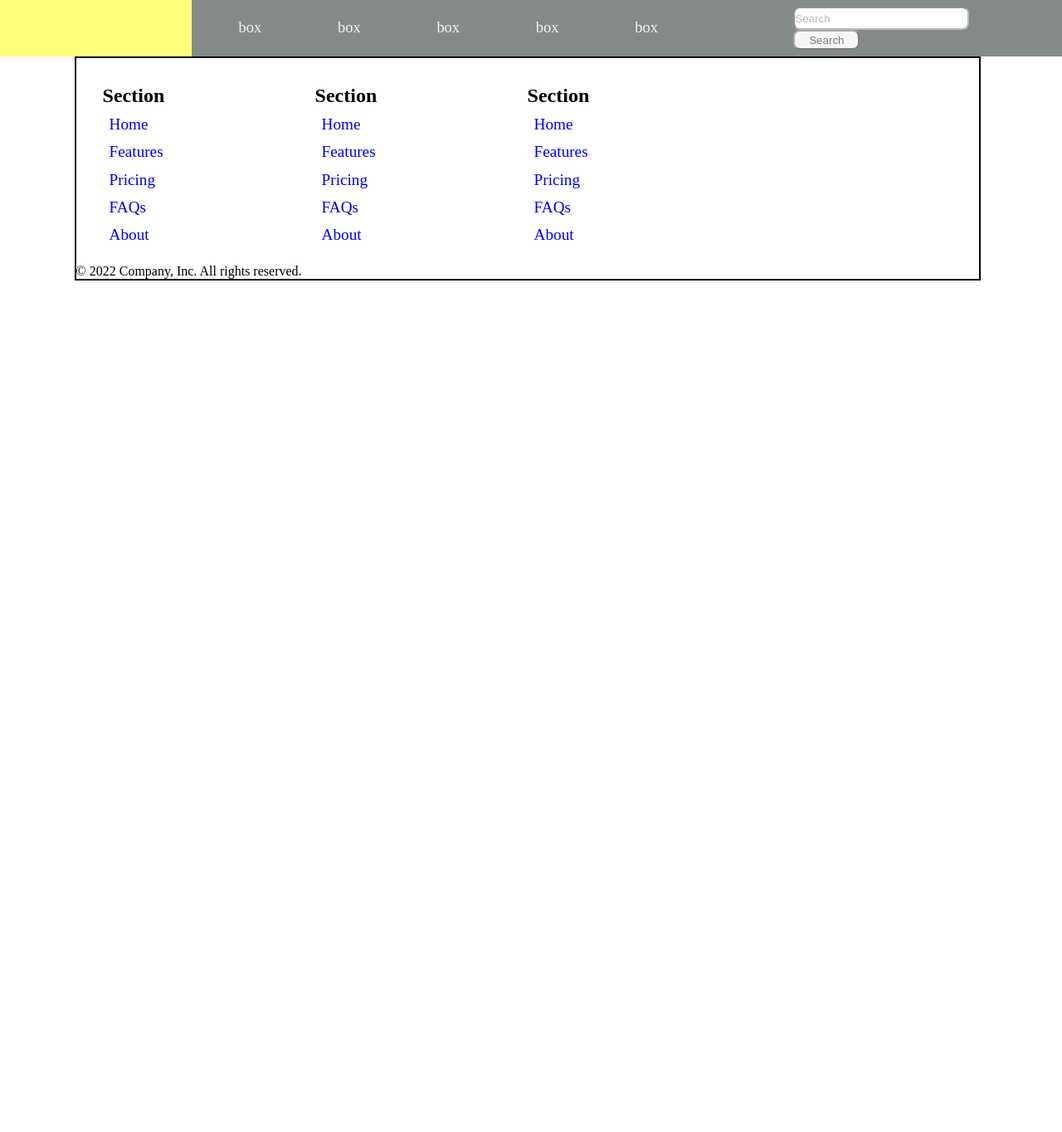
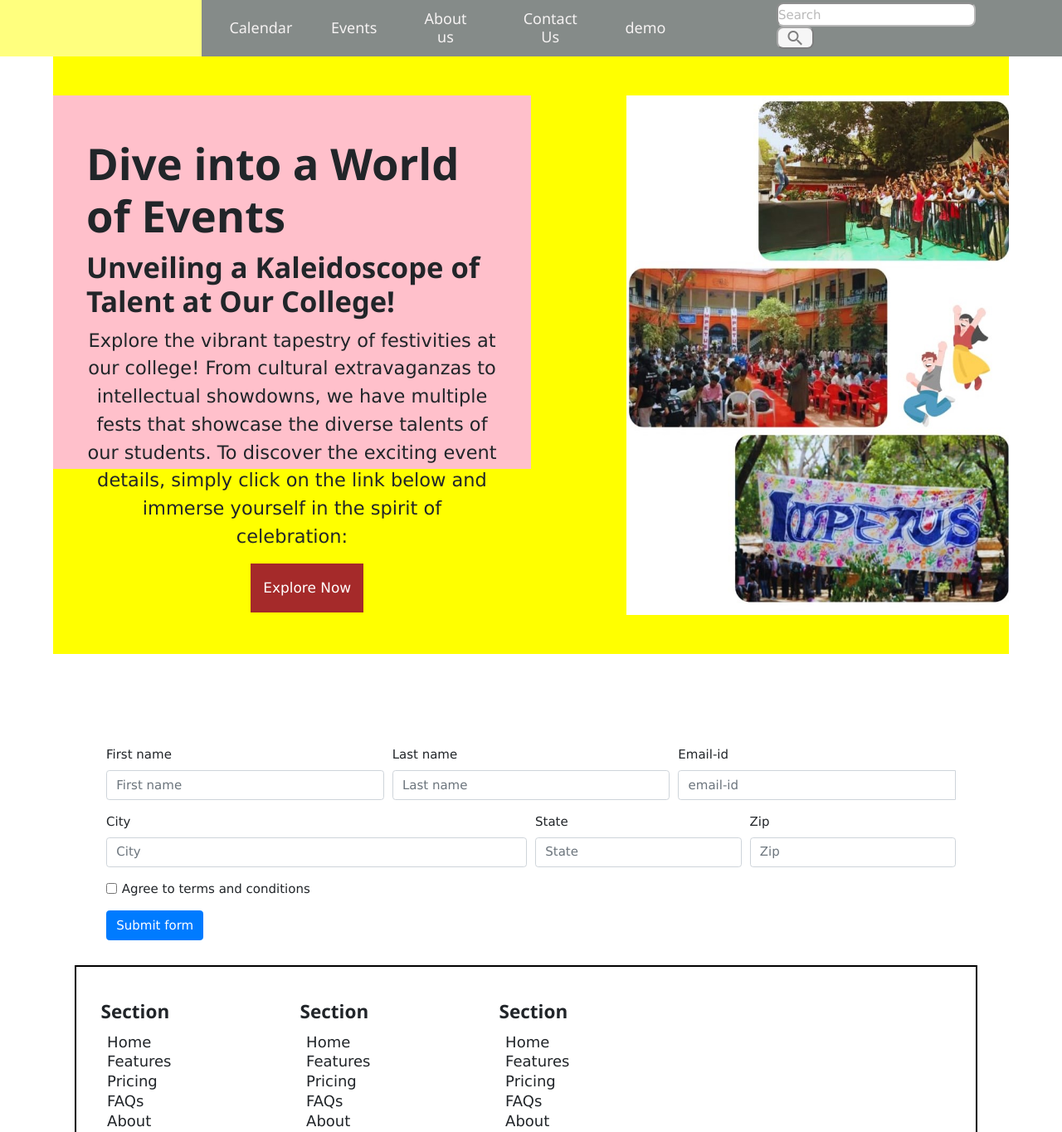
Before and after one commit to Nandeesh-nh/nvme, a plain HTML site: page index.html in a window 1280 px wide. Shown: the top 1364 px of the page at 83% size. Before the commit the page ends 800 px from the top, so only its background shows below. Drawn offline with nearby package versions, Linux system fonts and the light colour scheme.

Commit message:
adding section content

```diff
--- a/index.html
+++ b/index.html
@@ -6,87 +6,43 @@
     <meta name="viewport" content="width=device-width, initial-scale=1.0">
     <title>Document</title>
     <link rel="stylesheet" href="style.css">
+    <link rel="stylesheet" href="https://cdn.jsdelivr.net/npm/bootstrap@4.0.0/dist/css/bootstrap.min.css" integrity="sha384-Gn5384xqQ1aoWXA+058RXPxPg6fy4IWvTNh0E263XmFcJlSAwiGgFAW/dAiS6JXm" crossorigin="anonymous">
+    <link rel="stylesheet" href="https://www.w3schools.com/w3css/4/w3.css">
+    <link rel="stylesheet" href="https://fonts.googleapis.com/icon?family=Material+Icons">
 </head>
 
 <body>
 
     <header>
 
-        <nav>
+        <navbox>
             <div class="imgc">
                 <!-- <img class="logo" src="GANESHA.png" alt=""> -->
             </div>
 
 
 
-            <div class="navbar">box</div>
-            <div class="navbar">box</div>
-            <div class="navbar">box</div>
-            <div class="navbar">box</div>
-            <div class="navbar">box</div>
+            <div class="navbar1"><h5>Calendar</h5></div>
+            <div class="navbar1"><h5>Events</h5></div>
+            <div class="navbar1"><h5>About us</h5></div>
+            <div class="navbar1"><h5>Contact Us</h5></div>
+            <div class="navbar1"><h5>demo</h5></div>
 
             <form role="search" id="form">
                 <input type="" id="query" name="q" placeholder="Search" through site content">
-                <button>Search</button>
+                <button><i class="material-icons">search</i></button>
             </form>
 
-        </nav>
+        </navbox>
 
     </header>
 
 
 
 
-    <!-- <footer class="footbox">
-        di
-        <div class="row">
-          <div class="footbox">
-            <h5>Section</h5>
-            <ul class="nav flex-column">
-              <li class="nav-item mb-2"><a href="#" class="nav-link p-0 text-muted">Home</a></li>
-              <li class="nav-item mb-2"><a href="#" class="nav-link p-0 text-muted">Features</a></li>
-              <li class="nav-item mb-2"><a href="#" class="nav-link p-0 text-muted">Pricing</a></li>
-              <li class="nav-item mb-2"><a href="#" class="nav-link p-0 text-muted">FAQs</a></li>
-              <li class="nav-item mb-2"><a href="#" class="nav-link p-0 text-muted">About</a></li>
-            </ul>
-          </div>
 
-          <div class="footbox">
-            <h5>Section</h5>
-            <ul class="nav flex-column">
-              <li class="nav-item mb-2"><a href="#" class="nav-link p-0 text-muted">Home</a></li>
-              <li class="nav-item mb-2"><a href="#" class="nav-link p-0 text-muted">Features</a></li>
-              <li class="nav-item mb-2"><a href="#" class="nav-link p-0 text-muted">Pricing</a></li>
-              <li class="nav-item mb-2"><a href="#" class="nav-link p-0 text-muted">FAQs</a></li>
-              <li class="nav-item mb-2"><a href="#" class="nav-link p-0 text-muted">About</a></li>
-            </ul>
-          </div>
 
-          <div class="footbox">
-            <h5>Section</h5>
-            <ul class="nav flex-column">
-              <li class="nav-item mb-2"><a href="#" class="nav-link p-0 text-muted">Home</a></li>
-              <li class="nav-item mb-2"><a href="#" class="nav-link p-0 text-muted">Features</a></li>
-              <li class="nav-item mb-2"><a href="#" class="nav-link p-0 text-muted">Pricing</a></li>
-              <li class="nav-item mb-2"><a href="#" class="nav-link p-0 text-muted">FAQs</a></li>
-              <li class="nav-item mb-2"><a href="#" class="nav-link p-0 text-muted">About</a></li>
-            </ul>
-          </div>
-
-          <div class="footbox">
-            <form>
-              <h5>Subscribe to our newsletter</h5>
-              <p>Monthly digest of what's new and exciting from us.</p>
-              <div class="d-flex flex-column flex-sm-row w-100 gap-2">
-                <label for="newsletter1" class="visually-hidden">Email address</label>
-                <input id="newsletter1" type="text" class="form-control" placeholder="Email address" fdprocessedid="jv5ci6">
-                <button class="btn btn-primary" type="button" fdprocessedid="19bavl">Subscribe</button>
-              </div>
-            </form>
-          </div>
-        </div>
-
-        <div class="d-flex flex-column flex-sm-row justify-content-between "footbox">
+   <!--     <div class="d-flex flex-column flex-sm-row justify-content-between "footbox">
           <p>© 2022 Company, Inc. All rights reserved.</p>
           <ul class="list-unstyled d-flex">
             <li class="ms-3"><a class="link-dark" href="#"><svg class="bi" width="24" height="24"><use xlink:href="#twitter"></use></svg></a></li>
@@ -95,8 +51,112 @@
           </ul>
         </div>
       </footer>
-    <script src="script.js"></script> -->
+    <script src="script.js"></script>-->
+    <section class = "content">
+          <div class = "intro-box">
+            <div class = "info">
+                <h1>Dive into a World of Events</h1>
+                <h3>Unveiling a Kaleidoscope of Talent at Our College!</h3>
+              <p>Explore the vibrant tapestry of festivities at our college! From cultural extravaganzas to intellectual showdowns, we have multiple fests that showcase the diverse talents of our students. To
+              discover the exciting event details, simply click on the link below and immerse yourself in the spirit of celebration:</p>
+                 <button><a href = "#">Explore Now</a></button>
+            </div>
+            <div class ="image">
 
+                  <img src = "./image/WhatsApp Image 2024-02-10 at 12.00.54_c16c036b.jpg" alt = "event-1">
+
+            </div>
+          </div>
+    </section>
+
+    <section class = "form">
+      <form class="needs-validation" novalidate>
+        <div class="form-row">
+          <div class="col-md-4 mb-3">
+            <label for="validationCustom01">First name</label>
+            <input type="text" class="form-control" id="validationCustom01" placeholder="First name" required>
+            <div class="valid-feedback">
+              Looks good!
+            </div>
+          </div>
+          <div class="col-md-4 mb-3">
+            <label for="validationCustom02">Last name</label>
+            <input type="text" class="form-control" id="validationCustom02" placeholder="Last name" required>
+            <div class="valid-feedback">
+              Looks good!
+            </div>
+          </div>
+          <div class="col-md-4 mb-3">
+            <label for="validationCustomUsername">Email-id</label>
+            <div class="input-group">
+              <!-- <div class="input-group-prepend">
+                <span class="input-group-text" id="inputGroupPrepend">@</span>
+              </div> -->
+              <input type="email" class="form-control" id="validationCustomUsername" placeholder="email-id" aria-describedby="inputGroupPrepend" required>
+              <div class="invalid-feedback">
+                Please choose a username.
+              </div>
+            </div>
+          </div>
+        </div>
+        <div class="form-row">
+          <div class="col-md-6 mb-3">
+            <label for="validationCustom03">City</label>
+            <input type="text" class="form-control" id="validationCustom03" placeholder="City" required>
+            <div class="invalid-feedback">
+              Please provide a valid city.
+            </div>
+          </div>
+          <div class="col-md-3 mb-3">
+            <label for="validationCustom04">State</label>
+            <input type="text" class="form-control" id="validationCustom04" placeholder="State" required>
+            <div class="invalid-feedback">
+              Please provide a valid state.
+            </div>
+          </div>
+          <div class="col-md-3 mb-3">
+            <label for="validationCustom05">Zip</label>
+            <input type="text" class="form-control" id="validationCustom05" placeholder="Zip" required>
+            <div class="invalid-feedback">
+              Please provide a valid zip.
+            </div>
+          </div>
+        </div>
+        <div class="form-group">
+          <div class="form-check">
+            <input class="form-check-input" type="checkbox" value="" id="invalidCheck" required>
+            <label class="form-check-label" for="invalidCheck">
+              Agree to terms and conditions
+            </label>
+            <div class="invalid-feedback">
+              You must agree before submitting.
+            </div>
+          </div>
+        </div>
+        <button class="btn btn-primary" type="submit">Submit form</button>
+      </form>
+
+      <script>
+      // Example starter JavaScript for disabling form submissions if there are invalid fields
+      (function() {
+        'use strict';
+        window.addEventListener('load', function() {
+          // Fetch all the forms we want to apply custom Bootstrap validation styles to
+          var forms = document.getElementsByClassName('needs-validation');
+          // Loop over them and prevent submission
+          var validation = Array.prototype.filter.call(forms, function(form) {
+            form.addEventListener('submit', function(event) {
+              if (form.checkValidity() === false) {
+                event.preventDefault();
+                event.stopPropagation();
+              }
+              form.classList.add('was-validated');
+            }, false);
+          });
+        }, false);
+      })();
+      </script>
+    </section>
     <footer>
         <div class="footbox">
             <div class = "f-1">
@@ -136,6 +196,9 @@
               </div>
         </div>
     </footer>
+    <script src="https://code.jquery.com/jquery-3.2.1.slim.min.js" integrity="sha384-KJ3o2DKtIkvYIK3UENzmM7KCkRr/rE9/Qpg6aAZGJwFDMVNA/GpGFF93hXpG5KkN" crossorigin="anonymous"></script>
+<script src="https://cdn.jsdelivr.net/npm/popper.js@1.12.9/dist/umd/popper.min.js" integrity="sha384-ApNbgh9B+Y1QKtv3Rn7W3mgPxhU9K/ScQsAP7hUibX39j7fakFPskvXusvfa0b4Q" crossorigin="anonymous"></script>
+<script src="https://cdn.jsdelivr.net/npm/bootstrap@4.0.0/dist/js/bootstrap.min.js" integrity="sha384-JZR6Spejh4U02d8jOt6vLEHfe/JQGiRRSQQxSfFWpi1MquVdAyjUar5+76PVCmYl" crossorigin="anonymous"></script>
 </body>
 
 </html>
--- a/style.css
+++ b/style.css
@@ -23,29 +23,24 @@
 
 
 /* nav bar */
-.navbar{
-    width: 7.25rem;
-    height:1.4rem;
+.navbar1{
+    width: auto;
+    height: auto;
     margin-left:1.3rem ;
     color: rgb(238, 232, 232);
     border-radius: 7px;
     /* border: 2px solid rgb(245, 242, 242); */
     /* margin-top: 1.56rem; */
     text-align: center;
-    font-size: 1.15em;
-    padding-top: 0.2em;
-    padding-bottom: 0.2em;
+    font-size: 0.3em;
+    padding : 0.3em 3em 0.3em 3em;
     /* font-weight: bold; */
-
-
-
 }
-.navbar:hover{
+.navbar1:hover{
     border: 2px solid rgb(245, 242, 242);
-    font-size: 1.2em;
     font-weight: bold;
 }
-nav {
+navbox {
     display: flex;
     flex-direction : row;
     /* justify-content: flex-end; */
@@ -66,8 +61,8 @@ header{
 
 #form input{
     align-self:self-end;
-    height: 1.5rem;
-    width: 13rem;
+    height: 1.95rem;
+    width: 16rem;
     border-radius: 8px;
 
 }
@@ -77,10 +72,10 @@ header{
     margin-left: 8rem;
 
 }
-#form button{
-    height: 1.5rem;
+#form>button{
+    height: 1.8rem;
     border-radius: 8px;
-    width: 5rem;
+    width: 3rem;
 }
 
 
@@ -94,7 +89,7 @@ header{
 }
 .f-1 {
      display : flex;
-    flex-direction : row;
+     flex-direction : row;
 }
 .footbox1 {
     height: 11rem;
@@ -124,3 +119,79 @@ header{
     font-size : 1.5rem;
     font-weight: bold;
 }
+
+
+/*
+content part */
+.content {
+    height : 100vh;
+    width : 100%;
+}
+.intro-box{
+    height : 90vh;
+    background-color: yellow;
+    width : 90%;
+    margin : auto;
+    display : flex;
+    flex-direction : row;
+    flex-wrap : wrap;
+    align-content : center;
+    justify-content: space-between;
+    margin : auto;
+}
+.info {
+    height : 30rem;
+    width : 50%;
+    background-color: pink;
+    padding : 40px;
+}
+
+.info > p {
+    text-align : center;
+    font-size : 1.5em;
+}
+.info > h1 {
+    font-size : 3.5em;
+    font-weight : 700;
+}
+.info > h3 {
+    font-size : 2.3em;
+    font-weight : 600;
+}
+.info > button {
+    margin-left : 40%;
+    height : 3.5em;
+    width : 8em;
+    background-color: brown;
+    color : white;
+    border : none;
+    font-size: 1.13em;
+    text-decoration: ;
+}
+.info>button>a:hover {
+    border : none;
+    color : white;
+    text-decoration: underline;
+    text-decoration-color: white;
+}
+.image {
+    height : 87%;
+    width : 40%;
+    background-color : black;
+
+}
+.image >img {
+    height : 100%;
+    width : 100%;
+}
+
+
+
+/* //form */
+.form  {
+    width : 80%;
+    height : 100%;
+    margin-left : 10%;
+    margin-top: 2rem;
+    margin-bottom : 2rem;
+}
```
Also changed, not shown: image/WhatsApp Image 2024-02-10 at 12.00.54_c16c036b.jpg (added), image/uvcei5.jpg (added), profile.html (added).
